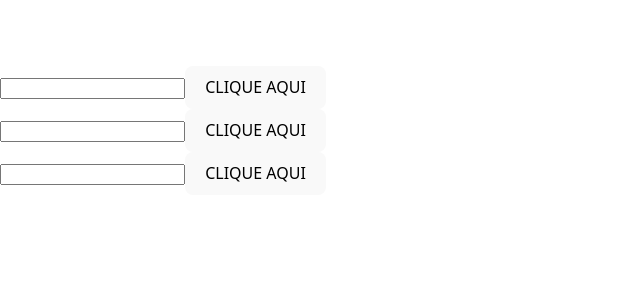
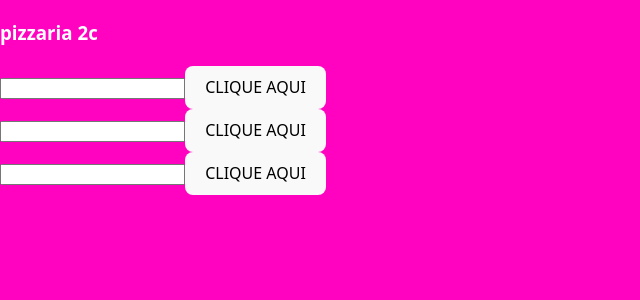
Before and after one commit to laurajardim077/pizzaria2c2025, a React (Vite) app: page / in a window 1280 px wide. Shown: the top 300 px of the page, without its empty margins (0-640 px from the left). Built offline with nearby package versions, Linux system fonts and the light colour scheme.

Commit message:
vercel alterações

```diff
--- a/src/index.css
+++ b/src/index.css
@@ -28,7 +28,7 @@ body {
   place-items: start;
   min-width: 320px;
   min-height: 100vh;
-   background-color:#ff03c0/;
+   background-color: #ff03c0;
    color: white;
 }
 
```
